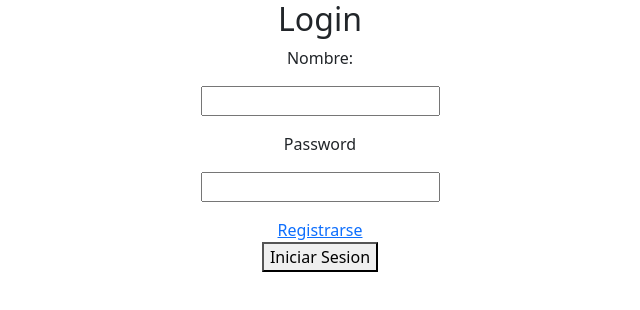
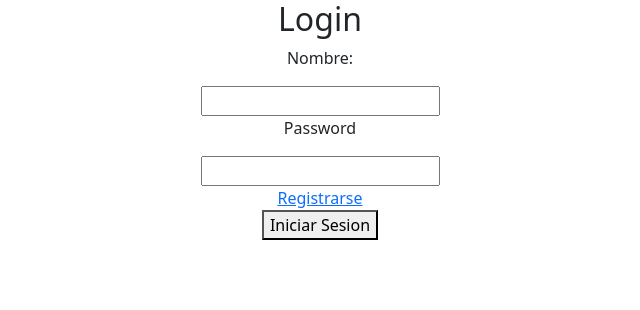
Before and after one commit to LauraMontalvo/clientProyecto, a React (Create React App) app: page / in a window 1280 px wide. Shown: the top 310 px of the page, without its empty margins (320-960 px from the left). Built offline with nearby package versions, Linux system fonts and the light colour scheme.

Commit message:
Cambios Login

```diff
--- a/src/Components/Header.jsx
+++ b/src/Components/Header.jsx
@@ -5,13 +5,13 @@ const Header = (props) =>{
     const navigate = useNavigate();
     return(
         <div>
-            <div class="nav">
+            <div className="nav">
                 <h1 >El BODEGON <span> DORADO</span></h1>
-                <ul class="nav-links">
-                    <li><button class="boton" onClick={e=>navigate("/productos")} >Productos</button></li>
-                    <li> <button class="boton" onClick={e=>navigate("/proveedores")} >Proveedores</button></li>
-                    <li> <button class="boton" onClick={e=>navigate("/ventas")} >Ventas</button></li>
-                    <li><button class="boton" onClick={e=>navigate("/")} >Salir de la Aplicacion</button> </li>
+                <ul className="nav-links">
+                    <li><button className="boton" onClick={e=>navigate("/productos")} >Productos</button></li>
+                    <li> <button className="boton" onClick={e=>navigate("/proveedores")} >Proveedores</button></li>
+                    <li> <button className="boton" onClick={e=>navigate("/ventas")} >Ventas</button></li>
+                    <li><button className="boton" onClick={e=>navigate("/")} >Salir de la Aplicacion</button> </li>
                 </ul>
             </div >
         </div>
--- a/src/Components/LoginUsuario.jsx
+++ b/src/Components/LoginUsuario.jsx
@@ -6,47 +6,55 @@ import { Link, useNavigate} from 'react-router-dom';
 const LoginForm = (props) => {
     const [ NombreUsuario, setNombreUsuario] = useState("");
     const [ password, setPassword] = useState("");
+    const [loginStatus, setLoginStatus] = useState("");
 
-    const [ NombreUsuarioError, setNombreUsuarioError] = useState("");
-
-    const [ passwordError, setPasswordError] = useState("");
     const navigate = useNavigate();
 
-    const handlerCreateUsuario= (e) => {
+    const goToMain=()=>{
+        navigate("/principal");
+    }
+
+    const handlerLogin= (e) => {
         e.preventDefault();
-        axios.post('http://localhost:8000/api/usuario/validate', { NombreUsuario, password })
+        if(password==="" || NombreUsuario===""){
+            setLoginStatus("Ingrese su usuario y contraseña")
+        }else{
+            axios.post('http://localhost:8000/api/usuario/validate', { NombreUsuario, password })
             .then(res => {
-                console.log(res.data);
-                navigate('/principal');
-                if(res.data.confirm === true){
-
+                console.log(res);
+                if(res.data.msg==="Usuario validado correctamente!!"){
+                    setLoginStatus(res.data.msg);
+                    setTimeout(goToMain,1000)
+                }else{
+                    setLoginStatus(res.data.msg)
                 }
             })
             .catch(err => {
+                console.log(err);
+                setLoginStatus(err.msg)
+            })
+        }
+    }
 
-            })
-    }
-return (
-        <Form onSubmit={handlerCreateUsuario}>
+    return (
+        <Form onSubmit={handlerLogin}>
                 <div className='contenedor1'>
                     <h2>Login</h2>
                     <p>Nombre:</p>
                     <input type="text" onChange={e => { setNombreUsuario(e.target.value) }} value={NombreUsuario} />
-                    <p>{NombreUsuarioError}</p>
                     <p>Password</p>
                     <input type="password" onChange={e => { setPassword(e.target.value) }} value={password} />
-                    <p>{passwordError}</p>
                     <div>
-                        <Link  to={"/registrar/"}>  Registrarse </Link>
+                        <Link to={"/registrar/"}>  Registrarse </Link>
                     </div>
 
                     <div>
                         <button type='submit' className="botonsubmit">Iniciar Sesion</button>
                     </div>
-                    <p>{passwordError}</p>
+                    <p>{loginStatus}</p>
 
                 </div>
         </Form>
-)
+    )
 }
 export default LoginForm;
```
